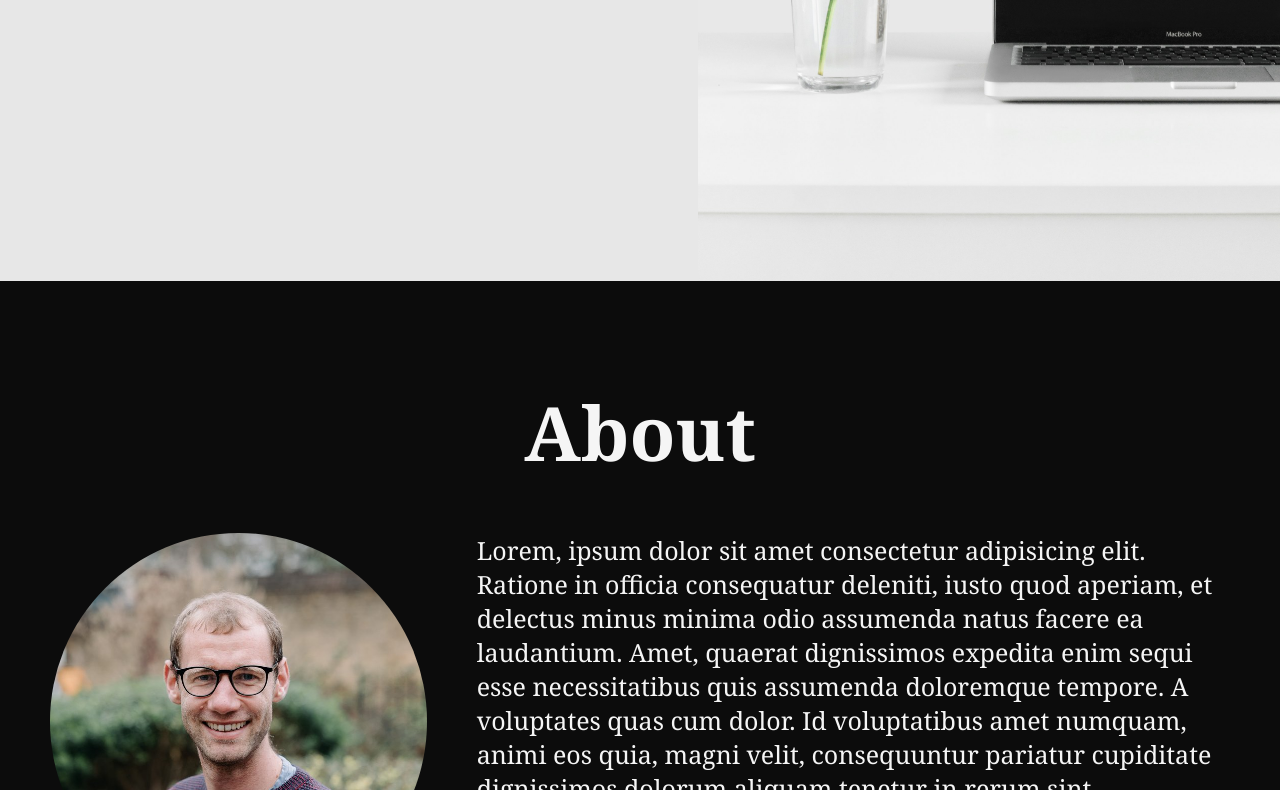
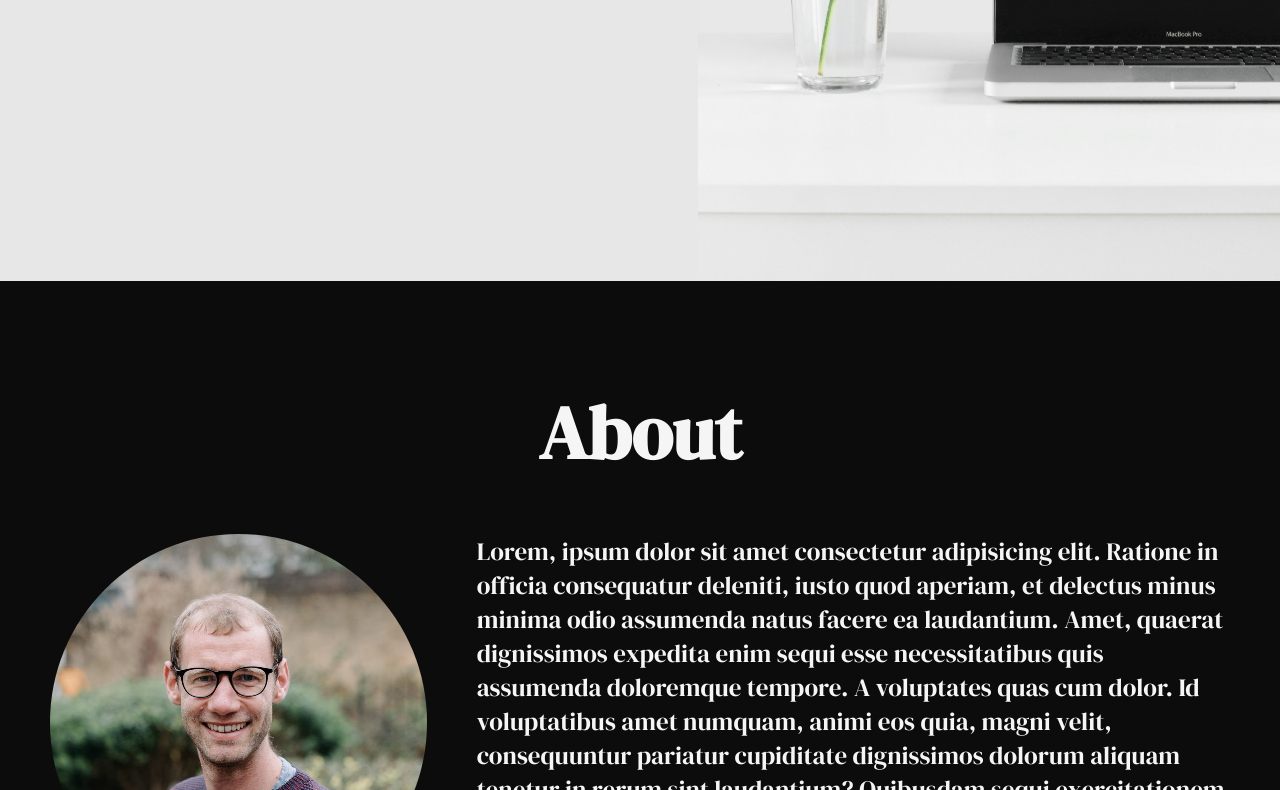
Before and after one commit to danhayter88/portfolio, a plain HTML site: page index.html in a window 1280 px wide. Shown: the part 619-1409 px from the top of the page. Drawn offline with Linux system fonts and the light colour scheme.

Commit message:
Changed basic font

```diff
--- a/index.html
+++ b/index.html
@@ -3,6 +3,9 @@
 
 <head>
     <link href="./resources/css/style.css" rel="stylesheet" type="text/css">
+    <link rel="preconnect" href="https://fonts.googleapis.com">
+    <link rel="preconnect" href="https://fonts.gstatic.com" crossorigin>
+    <link href="https://fonts.googleapis.com/css2?family=DM+Serif+Display:ital@0;1&display=swap" rel="stylesheet">
     <meta name="viewport" content="width=device-width, initial-scale=1.0">
     <title>My Portfolio</title>
 </head>
--- a/resources/css/style.css
+++ b/resources/css/style.css
@@ -4,7 +4,7 @@
     padding: 0;
     box-sizing: border-box;
     font-size: 25px;
-    font-family:Cambria, Cochin, Georgia, Times, 'Times New Roman', serif;
+    font-family: 'DM Serif Display', serif;
 }
 
 body {
```
